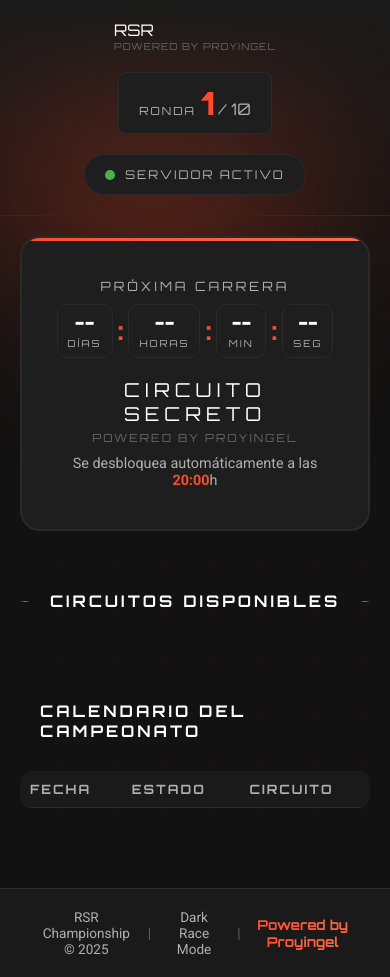
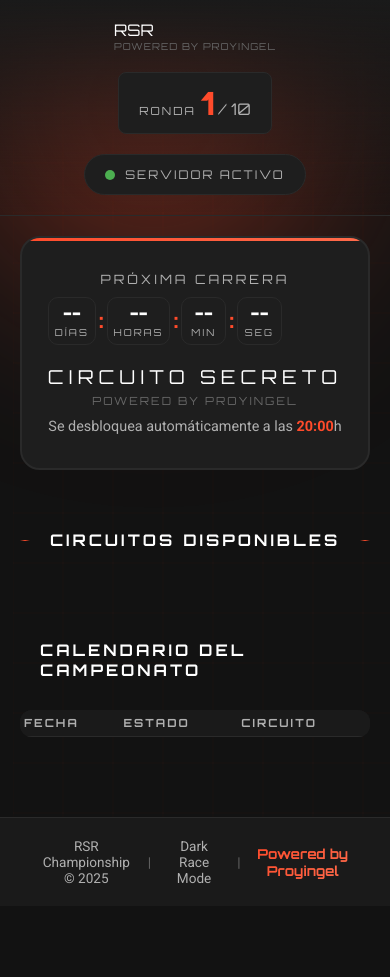
Before and after one commit to RSR-Developer-Team/Calendar-web, a website: page public/index.html in a window 390 px wide. After the commit the page ends 906 px from the top, so only its background shows below. Drawn offline with nearby package versions, Linux system fonts and the light colour scheme; no server answers.

Commit message:
feat: Add initial global styling for the application UI.

```diff
--- a/public/styles.css
+++ b/public/styles.css
@@ -834,6 +834,16 @@ main {
     gap: 15px;
   }
 
+  .reveal-frame {
+    padding: 20px;
+  }
+
+  .circuit-name {
+    font-size: 0.9rem;
+    word-break: break-word;
+    white-space: normal;
+  }
+
   .circuits-grid {
     grid-template-columns: repeat(2, 1fr);
     gap: 15px;
@@ -855,30 +865,35 @@ main {
 
 @media (max-width: 480px) {
   .circuits-grid {
-    grid-template-columns: 1fr;
+    grid-template-columns: repeat(2, 1fr);
+    gap: 10px;
   }
 
   .countdown {
-    gap: 5px;
+    gap: 3px;
   }
 
   .countdown-item {
-    padding: 8px 10px;
-    min-width: 50px;
+    padding: 6px 6px;
+    min-width: 45px;
   }
 
   .countdown-value {
+    font-size: 1.1rem;
+  }
+
+  .countdown-separator {
     font-size: 1.2rem;
   }
 
-  .countdown-separator {
-    font-size: 1.5rem;
+  .reveal-frame {
+    padding: 15px;
   }
 
   .calendar-table th,
   .calendar-table td {
-    padding: 10px;
-    font-size: 0.8rem;
+    padding: 6px 4px;
+    font-size: 0.7rem;
   }
 }
 
```
